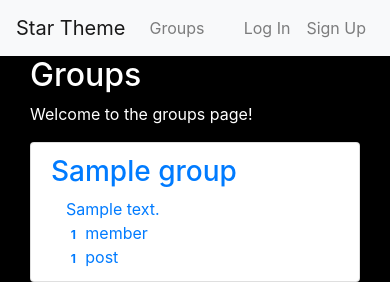
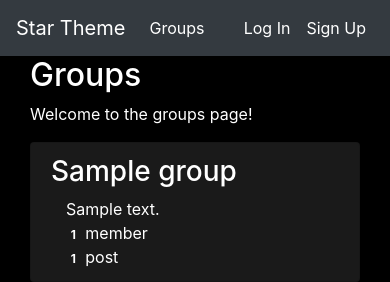
Before and after one commit to TheGlitchHam/simple-media, a Django app: page /groups/ in a window 390 px wide. Shown: the top 282 px of the page. Run offline with Django 3.2, Linux system fonts and the light colour scheme; tables that the repository leaves empty hold one stand-in row (values such as "Sample post"); some libraries are stand-ins or nearby versions.

Commit message:
Final Cleanup, fixing style and minor bugs

```diff
--- a/startheme/accounts/templates/accounts/login.html
+++ b/startheme/accounts/templates/accounts/login.html
@@ -7,7 +7,7 @@
     <form method="post">
         {% csrf_token %}
         {% bootstrap_form form %}
-        <button type="submit" class="btn btn-primary">Log In</button>
+        <button type="submit" class="btn btn-outline-secondary text-white">Log In</button>
     </form>
 </div>
 {% endblock  %}
--- a/startheme/groups/templates/groups/group_form.html
+++ b/startheme/groups/templates/groups/group_form.html
@@ -2,9 +2,9 @@
 {% load bootstrap4 %}
 
 {% block group_content %}
+<div class="container">
+    <h4>Create a new group!</h4>
 
-<h4>Create a new group!</h4>
-<div class="container">
     <form action="{% url 'groups:create' %}" method="post" id="groupForm">
         {% csrf_token %}
         {% bootstrap_form form %}
--- a/startheme/groups/templates/groups/group_list.html
+++ b/startheme/groups/templates/groups/group_list.html
@@ -2,7 +2,7 @@
 
 {% block pregroup %}
 
-<div class="col-md-4">
+<div class="col-md-8">
 
     <div class="content">
 
@@ -17,7 +17,7 @@
 
     {% if user.is_authenticated %}
 
-    <a href="{% url 'groups:create' %}" class="btn btn-md btn-primary">
+    <a href="{% url 'groups:create' %}" class="btn btn-md btn-outline-dark text-white">
         <span class="glyphicon glyphicon-plus-sign">Create New Group!</span>
     </a>
 
@@ -36,7 +36,8 @@
 
         {% for group in object_list %}
 
-        <a href="{% url 'groups:single' slug=group.slug %}" class="list-group-item">
+        <a href="{% url 'groups:single' slug=group.slug %}"
+            class="list-group-item list-group-item-action list-group-item-dark text-white">
             <h3 class="title-list-group-item-heading">{{group.name}}</h3>
             <div class="list-group-item-text container-fluid">
 
@@ -47,8 +48,8 @@
                         <span class="badge">{{group.members.count}}</span>
                         member{{group.members.count|pluralize}}
                     </div>
-                    <div class="col-md-4">
-                        <span class="badge">{{group.posts.count}}</span>
+                    <div class="col-md-4 ">
+                        <span class="badge ">{{group.posts.count}}</span>
                         post{{group.posts.count|pluralize}}
                     </div>
                 </div>
--- a/startheme/posts/templates/posts/_post.html
+++ b/startheme/posts/templates/posts/_post.html
@@ -1,5 +1,5 @@
-<div class="post media">
-    <h3>{{post.message_html|safe}}</h3>
+<div class="post media container mt-5">
+
     <div class="media-body">
         <h5 class="media-heading">
             <span class="username">
@@ -9,6 +9,7 @@
                     href="{% url 'posts:single' username=post.user.username pk=post.pk%}">{{post.created_at}}</a>
             </time>
         </h5>
+        {{post.message_html|safe}}
         <div class="media-footer">
 
             {% if user.is_authenticated and post.user == user %}
--- a/startheme/posts/views.py
+++ b/startheme/posts/views.py
@@ -25,7 +25,7 @@ class UserPosts(generic.ListView):
 
     def get_queryset(self):
         try:
-            self.post.user = User.objects.prefetch_related('posts').get(
+            self.post_user = User.objects.prefetch_related('posts').get(
                 username__iexact=self.kwargs.get('username'))
         except User.DoesNotExist:
             raise Http404
--- a/startheme/static/startheme/css/master.css
+++ b/startheme/static/startheme/css/master.css
@@ -4,3 +4,15 @@ body {
     background-color: black;
     color: white;
 }
+
+.navbar-light .navbar-nav .nav-link {
+    color: white;
+}
+
+.list-group-item-dark {
+    background-color: hsla(0, 0%, 100%, 0.1);
+}
+
+a {
+    color: seashell;
+}
--- a/startheme/templates/base.html
+++ b/startheme/templates/base.html
@@ -19,11 +19,11 @@
 
 <body>
 
-    <nav class="mynav navbar navbar-expand navbar-light bg-light ">
+    <nav class="mynav navbar navbar-expand navbar-light bg-dark ">
         <div class="container">
-            <a href="{% url 'home' %}" class="navbar-brand mynav">Star Theme</a>
-            <ul class="nav navbar-nav">
+            <a href="{% url 'home' %}" class="navbar-brand mynav text-white">Star Theme</a>
             {% if user.is_authenticated %}
+            <ul class="nav navbar-nav mynav">
                 <li class="nav-item">
                     <a class="nav-link" href="{% url 'posts:create' %}">Post<span class="sr-only">(current)</span></a>
                 </li>
@@ -34,13 +34,15 @@
                     <a class="nav-link" href="{% url 'groups:create' %}">Create Group</a>
                 </li>
             </ul>
-            <div>
             <ul class="nav navbar-nav ml-auto">
 
                 <li class="nav-item">
                     <a class="nav-link" href="{% url 'accounts:logout' %}">Log Out</a>
                 </li>
+            </ul>
+
             {% else %}
+            <ul class="nav navbar-nav">
                 <li class="nav-item">
                     <a class="nav-link" href="{% url 'groups:all' %}">Groups</a>
                 </li>
@@ -52,9 +54,9 @@
                 <li class="nav-item">
                     <a class="nav-link" href="{% url 'accounts:signup' %}">Sign Up</a>
                 </li>
+            </ul>
             {% endif %}
-                </ul>
-            </div>
+
         </div>
     </nav>
 
```
Also changed, not shown: startheme/groups/templates/groups/group_detail.html (+5 -3 lines), startheme/posts/templates/posts/post_form.html (+8 -6 lines), startheme/posts/templates/posts/user_post_list.html (+4 -4 lines). Lines whose indentation alone changed are shown as unchanged.
